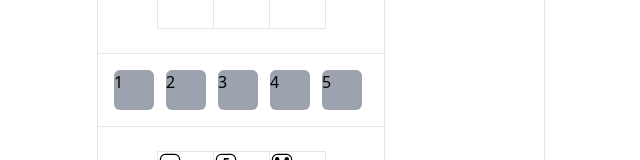
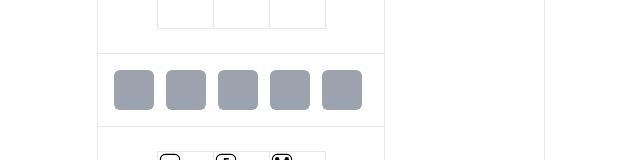
Before and after one commit to jhordyess/bolivian-cacho-game, a React app: page / in a window 1280 px wide. Shown: the part 310-470 px from the top of the page, without its empty margins (319-959 px from the left). Built offline with nearby package versions, Linux system fonts and the light colour scheme.

Commit message:
Added roll feature 🎲

```diff
--- a/src/components/Game/Dices/index.jsx
+++ b/src/components/Game/Dices/index.jsx
@@ -1,15 +1,50 @@
 import React from "react";
+import {
+  Quinas,
+  Balas,
+  Cuadras,
+  Senas,
+  Trenes,
+  Tontos,
+} from "@components/Icons";
 
-const Dices = ({ name }) => {
-  const [dices, setDices] = React.useState([1, 2, 3, 4, 5]);
+function getDice(dice) {
+  switch (dice) {
+    case 1:
+      return <Balas />;
+    case 2:
+      return <Tontos />;
+    case 3:
+      return <Trenes />;
+    case 4:
+      return <Cuadras />;
+    case 5:
+      return <Quinas />;
+    case 6:
+      return <Senas />;
+    default:
+      return null;
+  }
+}
 
+const Dices = ({ dices }) => {
   return (
     <div className="w-full flex flex-row gap-3 border-t border-b p-4">
-      <div className="w-10 h-10 bg-gray-400 rounded-md">{dices[0]}</div>
-      <div className="w-10 h-10 bg-gray-400 rounded-md">{dices[1]}</div>
-      <div className="w-10 h-10 bg-gray-400 rounded-md">{dices[2]}</div>
-      <div className="w-10 h-10 bg-gray-400 rounded-md">{dices[3]}</div>
-      <div className="w-10 h-10 bg-gray-400 rounded-md">{dices[4]}</div>
+      <div className="w-10 h-10 bg-gray-400 rounded-md">
+        {getDice(dices[0])}
+      </div>
+      <div className="w-10 h-10 bg-gray-400 rounded-md">
+        {getDice(dices[1])}
+      </div>
+      <div className="w-10 h-10 bg-gray-400 rounded-md">
+        {getDice(dices[2])}
+      </div>
+      <div className="w-10 h-10 bg-gray-400 rounded-md">
+        {getDice(dices[3])}
+      </div>
+      <div className="w-10 h-10 bg-gray-400 rounded-md">
+        {getDice(dices[4])}
+      </div>
     </div>
   );
 };
--- a/src/components/Game/RightPanel/index.jsx
+++ b/src/components/Game/RightPanel/index.jsx
@@ -1,6 +1,6 @@
 import React from "react";
 
-const RightPanel = ({ onClose }) => (
+const RightPanel = ({ onClose, roll }) => (
   <div className="border-r border-y flex flex-col justify-between gap-6 py-6 w-40">
     <div className="flex flex-col gap-4 px-6 w-full">
       <p className="text-justify">
@@ -17,6 +17,7 @@ const RightPanel = ({ onClose }) => (
       <button
         class="bg-blue-400 hover:bg-blue-600 text-white font-bold py-2 px-6 rounded-md"
         title="Roll dices / End turn"
+        onClick={roll}
       >
         ROLL
       </button>
--- a/src/components/Game/ScoreChart/index.jsx
+++ b/src/components/Game/ScoreChart/index.jsx
@@ -8,6 +8,7 @@ import {
   Trenes,
   Tontos,
 } from "@components/Icons";
+
 const classes = {
   icon: "w-6 absolute top-0 left-0",
   td: "w-14 h-14 px-4 py-3 relative hover:bg-gray-100 cursor-pointer",
--- a/src/components/Game/index.jsx
+++ b/src/components/Game/index.jsx
@@ -3,16 +3,30 @@ import ScoreChart from "./ScoreChart";
 import Dices from "./Dices";
 import RightPanel from "./RightPanel";
 
+function randomDice() {
+  return Math.floor(Math.random() * 6) + 1;
+}
+
+function rollDices() {
+  return [randomDice(), randomDice(), randomDice(), randomDice(), randomDice()];
+}
+
 export default function Game({ onClose }) {
+  const [dices, setDices] = React.useState([0, 0, 0, 0, 0]);
+
+  const roll = () => {
+    setDices(rollDices());
+  };
+
   return (
     <div className="container fixed inset-0 flex items-center justify-center bg-white w-full gap-4 px-12">
       <div className="flex flex-row">
         <Board player1="" player2="">
           <ScoreChart name="Player 2" />
-          <Dices />
+          <Dices dices={dices} />
           <ScoreChart name="Player 1" />
         </Board>
-        <RightPanel onClose={onClose} />
+        <RightPanel onClose={onClose} roll={roll} />
       </div>
     </div>
   );
```
